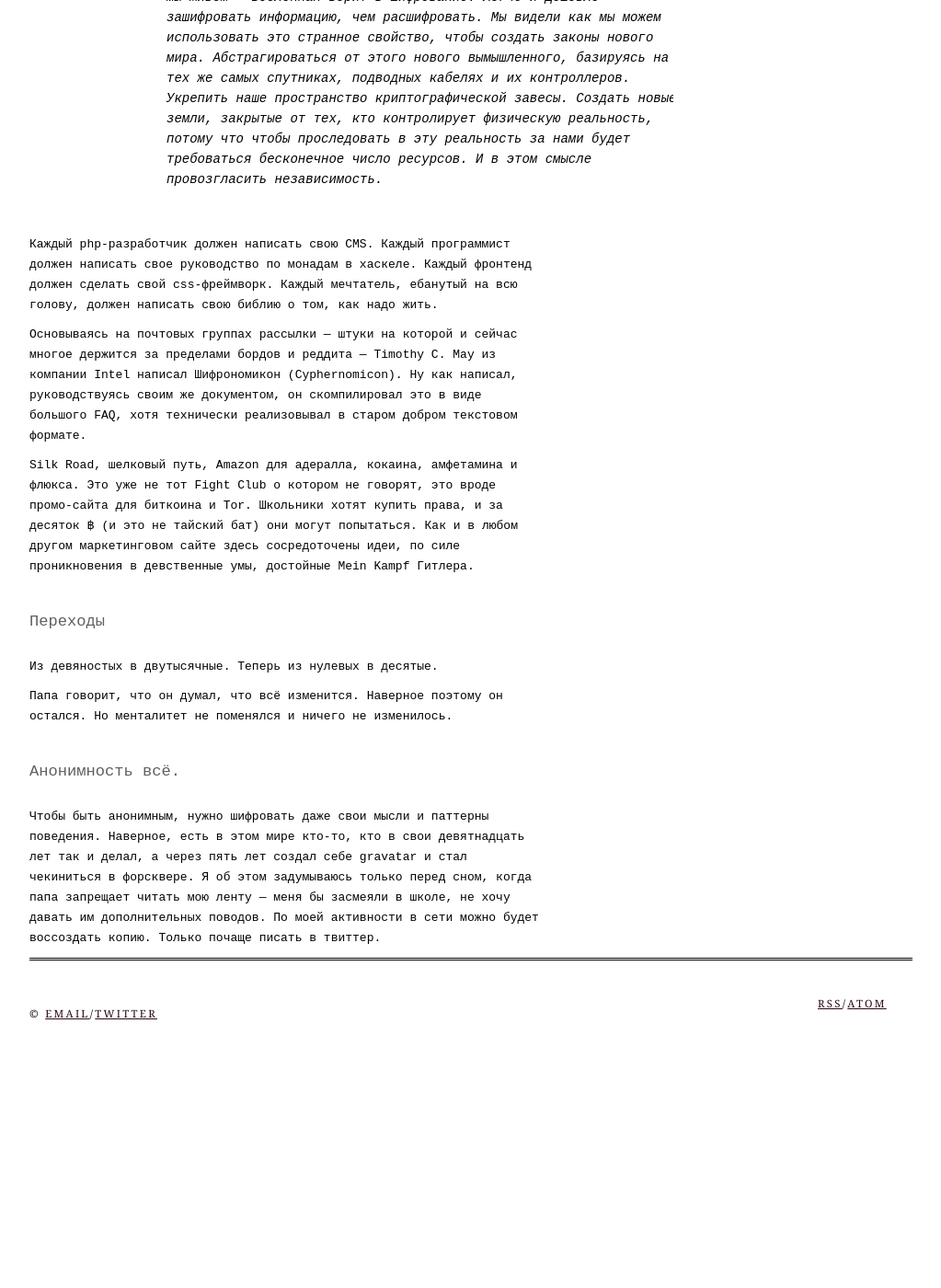
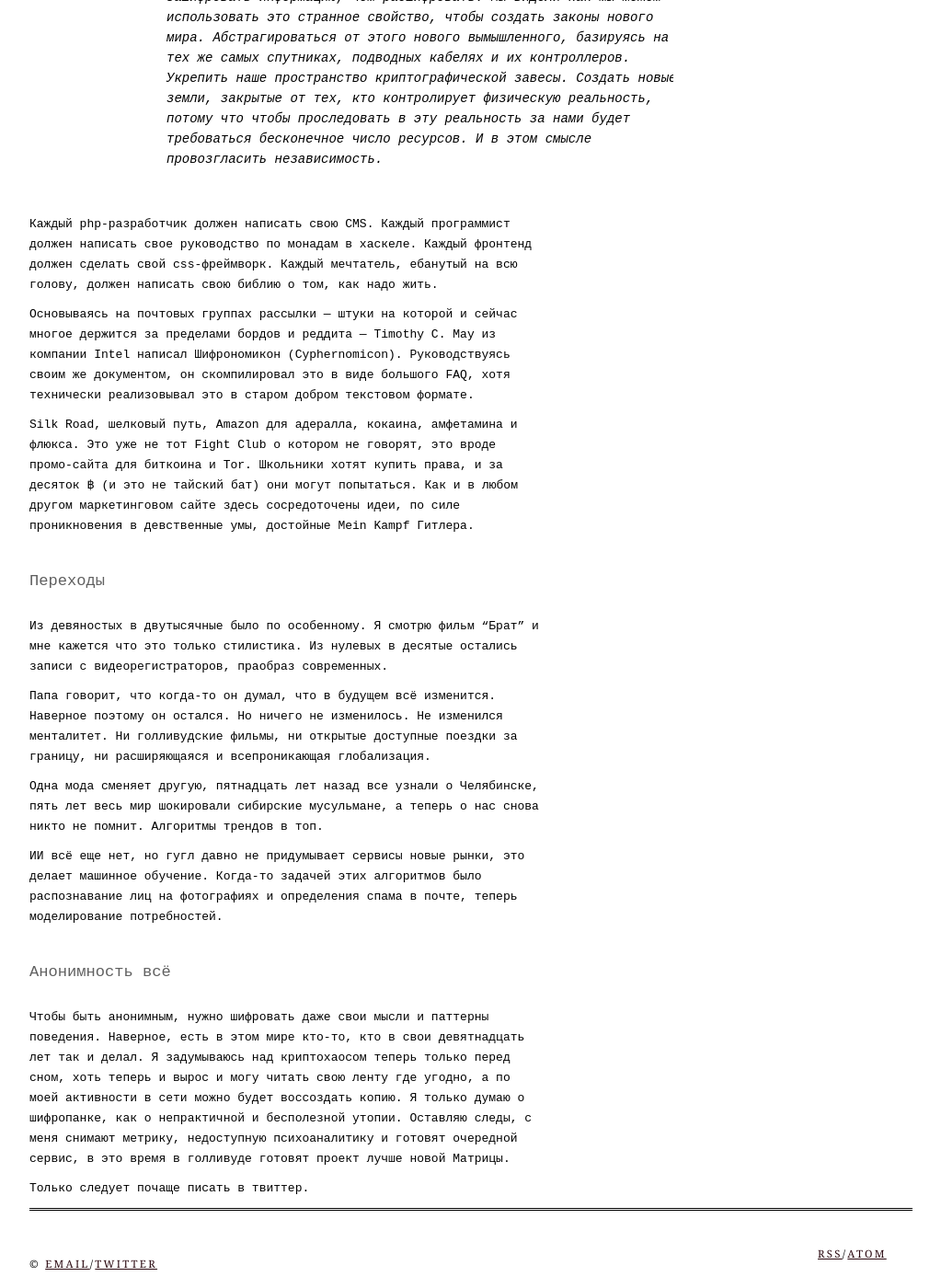
Before and after one commit to ptmt/ptmt.github.com, a Jekyll site: the page built from _posts/2013-03-18-2028.md, in a window 1280 px wide and 1400 px high, scrolled down 1779 px. Shown: the whole window at 92% size, without its empty margins (128-1151 px from the left). Built offline with Jekyll 4.4.1, drawn with Linux system fonts in a browser that asks for light colours; Markdown is read by kramdown in place of the engine named in the settings; before the commit the page ends 2907 px from its top, so only the background shows below that; some of the changed text lies outside the part shown.

Commit message:
post update

```diff
--- a/_posts/2013-03-18-2028.md
+++ b/_posts/2013-03-18-2028.md
@@ -26,16 +26,22 @@ title: 2028
 
 Каждый php-разработчик должен написать свою CMS. Каждый программист должен написать свое руководство по монадам в хаскеле. Каждый фронтенд должен сделать свой css-фреймворк. Каждый мечтатель, ебанутый на всю голову, должен написать свою библию о том, как надо жить.
 
-Основываясь на почтовых группах рассылки — штуки на которой и сейчас многое держится за пределами бордов и реддита — Timothy C. May из компании Intel написал Шифрономикон (Cyphernomicon). Ну как написал, руководствуясь своим же документом, он скомпилировал это в виде большого FAQ, хотя технически реализовывал в старом добром текстовом формате.
+Основываясь на почтовых группах рассылки — штуки на которой и сейчас многое держится за пределами бордов и реддита — Timothy C. May из компании Intel написал Шифрономикон (Cyphernomicon). Руководствуясь своим же документом, он скомпилировал это в виде большого FAQ, хотя технически реализовывал это в старом добром текстовом формате.
 
 Silk Road, шелковый путь, Amazon для адералла, кокаина, амфетамина и флюкса.  Это уже не тот Fight Club о котором не говорят, это вроде промо-сайта для биткоина и Tor. Школьники хотят купить права, и за десяток ฿ (и это не тайский бат) они могут попытаться. Как и в любом другом маркетинговом сайте здесь сосредоточены идеи, по силе проникновения в девственные умы, достойные Mein Kampf Гитлера.
 
 ## Переходы
 
-Из девяностых в двутысячные. Теперь из нулевых в десятые.
+Из девяностых в двутысячные было по особенному. Я смотрю фильм "Брат" и мне кажется что это только стилистика. Из нулевых в десятые остались записи с видеорегистраторов, праобраз современных.
 
-Папа говорит, что он думал, что всё изменится. Наверное поэтому он остался. Но менталитет не поменялся и ничего не изменилось.
+Папа говорит, что когда-то он думал, что в будущем всё изменится. Наверное поэтому он остался. Но ничего не изменилось. Не изменился менталитет. Ни голливудские фильмы, ни открытые доступные поездки за границу, ни расширяющаяся и всепроникающая глобализация.
 
-## Анонимность всё.
+Одна мода сменяет другую, пятнадцать лет назад все узнали о Челябинске, пять лет  весь мир шокировали сибирские мусульмане, а теперь о нас снова никто не помнит. Алгоритмы  трендов в топ.
 
-Чтобы быть анонимным, нужно шифровать даже свои мысли и паттерны поведения. Наверное, есть в этом мире кто-то, кто в свои девятнадцать лет так и делал, а через пять лет создал себе gravatar и стал чекиниться в форсквере. Я об этом задумываюсь только перед сном, когда папа запрещает читать мою ленту — меня бы засмеяли в школе, не хочу давать им дополнительных поводов. По моей активности в сети можно будет воссоздать копию. Только почаще писать в твиттер.
+ИИ всё еще нет, но гугл давно не придумывает сервисы новые рынки, это делает машинное обучение. Когда-то задачей этих алгоритмов было распознавание лиц на фотографиях и определения спама в почте, теперь моделирование потребностей.
+
+## Анонимность всё
+
+Чтобы быть анонимным, нужно шифровать даже свои мысли и паттерны поведения. Наверное, есть в этом мире кто-то, кто в свои девятнадцать лет так и делал. Я задумываюсь над криптохаосом теперь только перед сном, хоть теперь и вырос и могу читать свою ленту где угодно, а по моей активности в сети можно будет воссоздать копию. Я только думаю о шифропанке, как о непрактичной и бесполезной утопии. Оставляю следы, с меня снимают метрику, недоступную психоаналитику и готовят очередной сервис, в это время в голливуде готовят проект лучше новой Матрицы.
+
+Только следует почаще писать в твиттер.
```
Also changed, not shown: other parts of _posts/2013-03-18-2028.md (+1 -1 lines), 1 other file.
